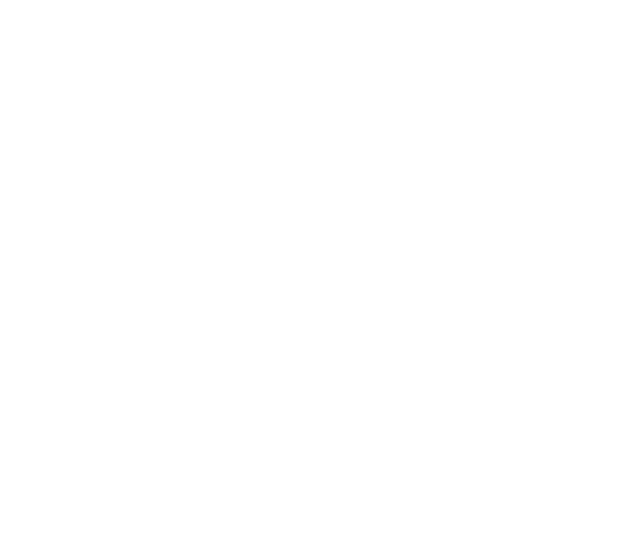
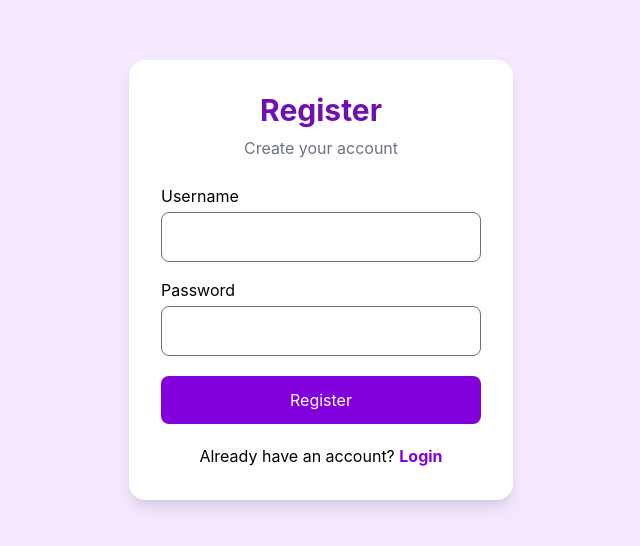
Before and after one commit to SarZag21/PDFmanagement, a SvelteKit app: page /register in a window 1280 px wide. Shown: the part 120-666 px from the top of the page, without its empty margins (319-959 px from the left). Built offline with nearby package versions, Linux system fonts and the light colour scheme.

Commit message:
Add Register page

```diff
--- a/src/routes/register/+page.server.js
+++ b/src/routes/register/+page.server.js
@@ -0,0 +1,43 @@
+import { fail, redirect } from '@sveltejs/kit';
+import pool from '$lib/server/database.js';
+import { hashPassword } from '$lib/server/auth.js';
+
+export const actions = {
+
+    register: async ({ request }) => {
+
+        const data = await request.formData();
+
+        const username = data.get('username');
+        const password = data.get('password');
+
+        if (!username || !password) {
+            return fail(400, {
+                error: 'Please fill in all fields.'
+            });
+        }
+
+        // Check if username already exists
+        const [users] = await pool.execute(
+            'SELECT * FROM users WHERE username = ?',
+            [username]
+        );
+
+        if (users.length > 0) {
+            return fail(400, {
+                error: 'Username already exists.'
+            });
+        }
+
+        // Hash password
+        const hashedPassword = await hashPassword(password);
+
+        // Create user
+        await pool.execute(
+            'INSERT INTO users (username, password) VALUES (?, ?)',
+            [username, hashedPassword]
+        );
+
+        redirect(303, '/login');
+    }
+};
--- a/src/routes/register/+page.svelte
+++ b/src/routes/register/+page.svelte
@@ -0,0 +1,67 @@
+<script>
+    let { form } = $props();
+</script>
+
+<div class="min-h-screen bg-purple-100 flex items-center justify-center">
+
+    <div class="bg-white p-8 rounded-2xl shadow-lg w-96">
+
+        <h1 class="text-3xl font-bold text-purple-800 text-center mb-2">
+            Register
+        </h1>
+
+        <p class="text-gray-500 text-center mb-6">
+            Create your account
+        </p>
+
+        {#if form?.error}
+            <p class="bg-red-100 text-red-700 p-3 rounded-lg mb-4">
+                {form.error}
+            </p>
+        {/if}
+
+        <form method="POST" action="?/register">
+
+            <label for="username" class="block mb-1">
+                Username
+            </label>
+
+            <input
+                id="username"
+                name="username"
+                type="text"
+                required
+                class="w-full border p-3 rounded-lg mb-4"
+            />
+
+            <label for="password" class="block mb-1">
+                Password
+            </label>
+
+            <input
+                id="password"
+                name="password"
+                type="password"
+                required
+                class="w-full border p-3 rounded-lg mb-5"
+            />
+
+            <button
+                type="submit"
+                class="w-full bg-purple-700 text-white p-3 rounded-lg hover:bg-purple-800"
+            >
+                Register
+            </button>
+
+        </form>
+
+        <p class="text-center mt-5">
+            Already have an account?
+            <a href="/login" class="text-purple-700 font-bold">
+                Login
+            </a>
+        </p>
+
+    </div>
+
+</div>
```
